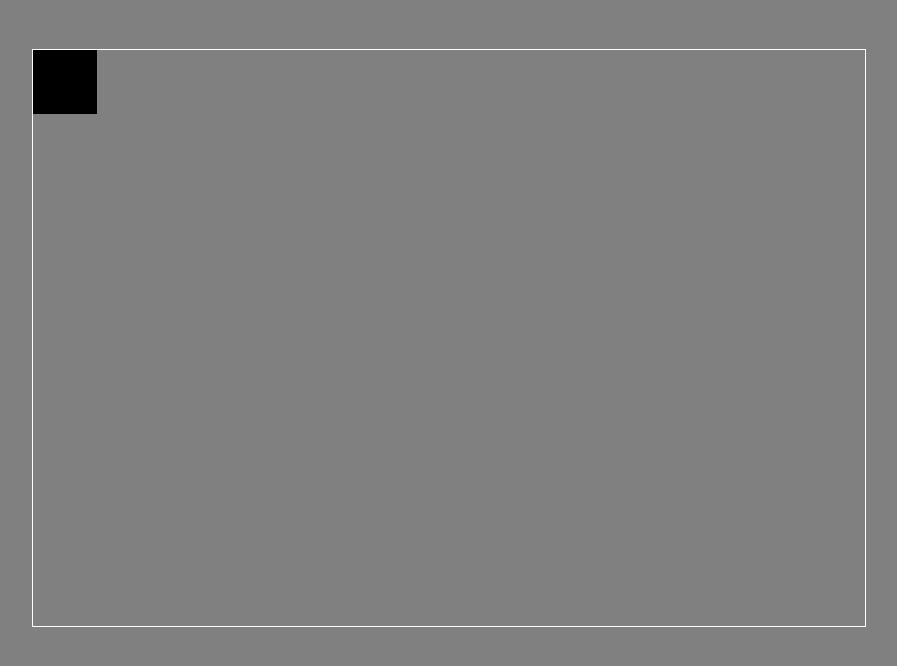
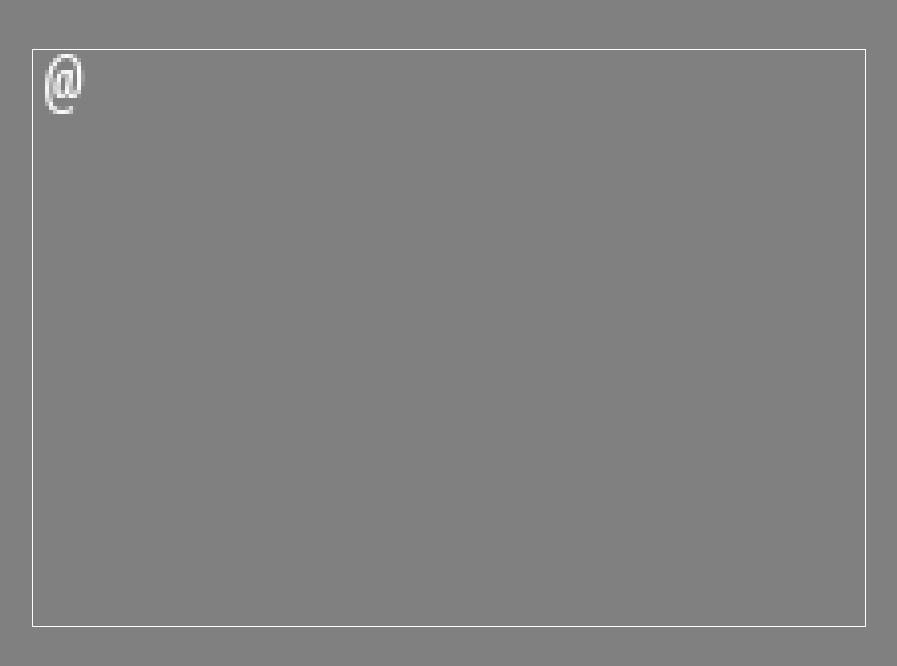
Before and after one commit to fuellner/jsroguelike, a plain HTML site: page index.html in a window 1280 px wide. Shown: the whole page, without its empty margins (191-1088 px from the left). Drawn offline with Linux system fonts and the light colour scheme.

Commit message:
lektion 1 abgeschlossen

```diff
--- a/index.html
+++ b/index.html
@@ -29,37 +29,29 @@
         tileSize = 64;
         numTiles = 9;
         uiWidth = 4;
+
+        spritesheet = new Image();
+        spritesheet.src = 'spritesheet.png'
+
         x = y = 0;
+
         setupCanvas();
         ctx.fillRect(0, 0, 30, 30);
-
-
-
-
 
         document.querySelector("html").onkeypress = function (e) {
             if (e.key == "w") {
                 y--;
             }
-
             if (e.key == "s") {
                 y++;
             }
-
             if (e.key == "a") {
                 x--;
             }
-
             if (e.key == "d") {
                 x++;
             }
         };
-
-        function draw() {
-            ctx.clearRect(0, 0, canvas.width, canvas.height);
-            ctx.fillRect(x * tileSize, y * tileSize, tileSize, tileSize);
-        }
-
         setInterval(draw, 60);
     </script>
 </body>
--- a/js/game.js
+++ b/js/game.js
@@ -7,4 +7,24 @@ function setupCanvas()
     canvas.height = tileSize * numTiles;
     canvas.style.width = canvas.width + 'px';
     canvas.style.height = canvas.height + 'px';
+    ctx.imageSmoothingEnabled = false;
 }
+
+function drawSprite(sprite, x, y) {
+    ctx.drawImage(
+        spritesheet,
+        sprite * 16,
+        0,
+        16,
+        16,
+        x * tileSize,
+        y * tileSize,
+        tileSize,
+        tileSize
+    );
+}
+
+function draw() {
+    ctx.clearRect(0, 0, canvas.width, canvas.height);
+    drawSprite(0, x, y);
+}
```
Also changed, not shown: spritesheet.png (added).
